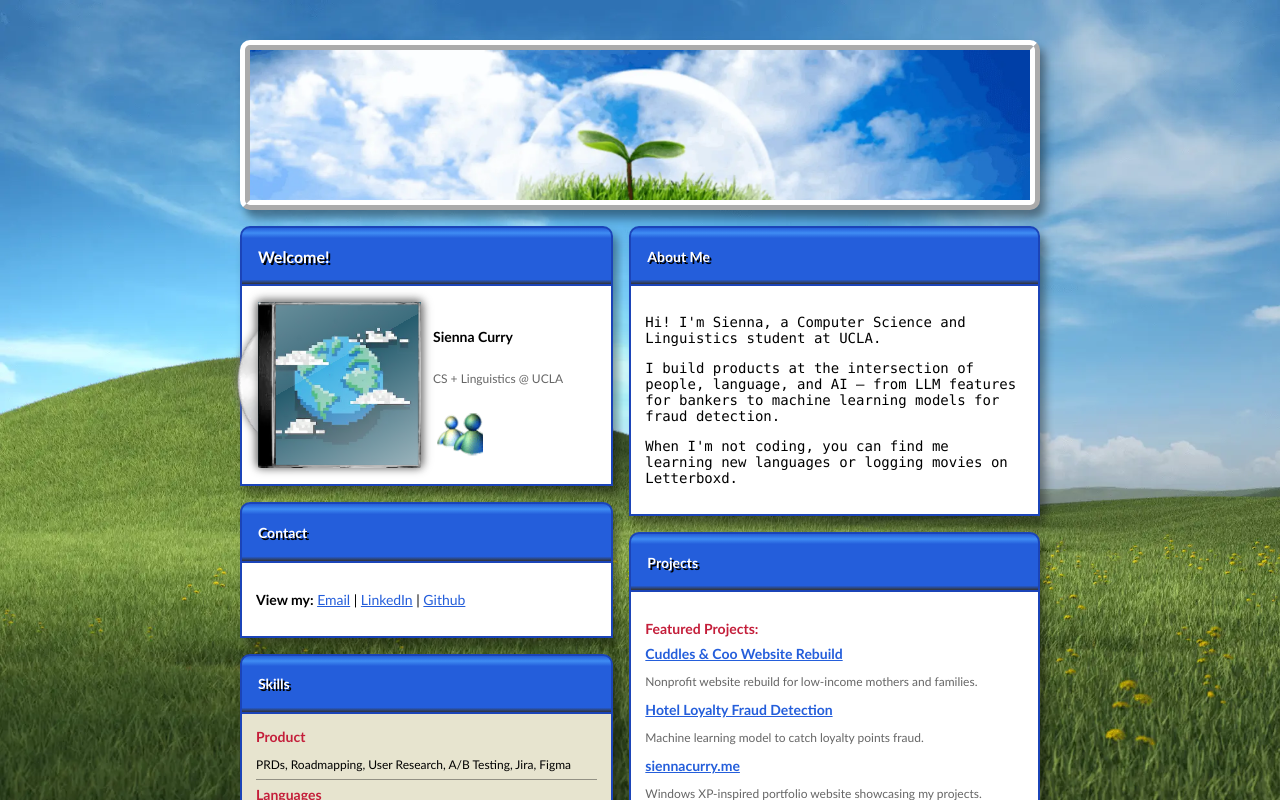
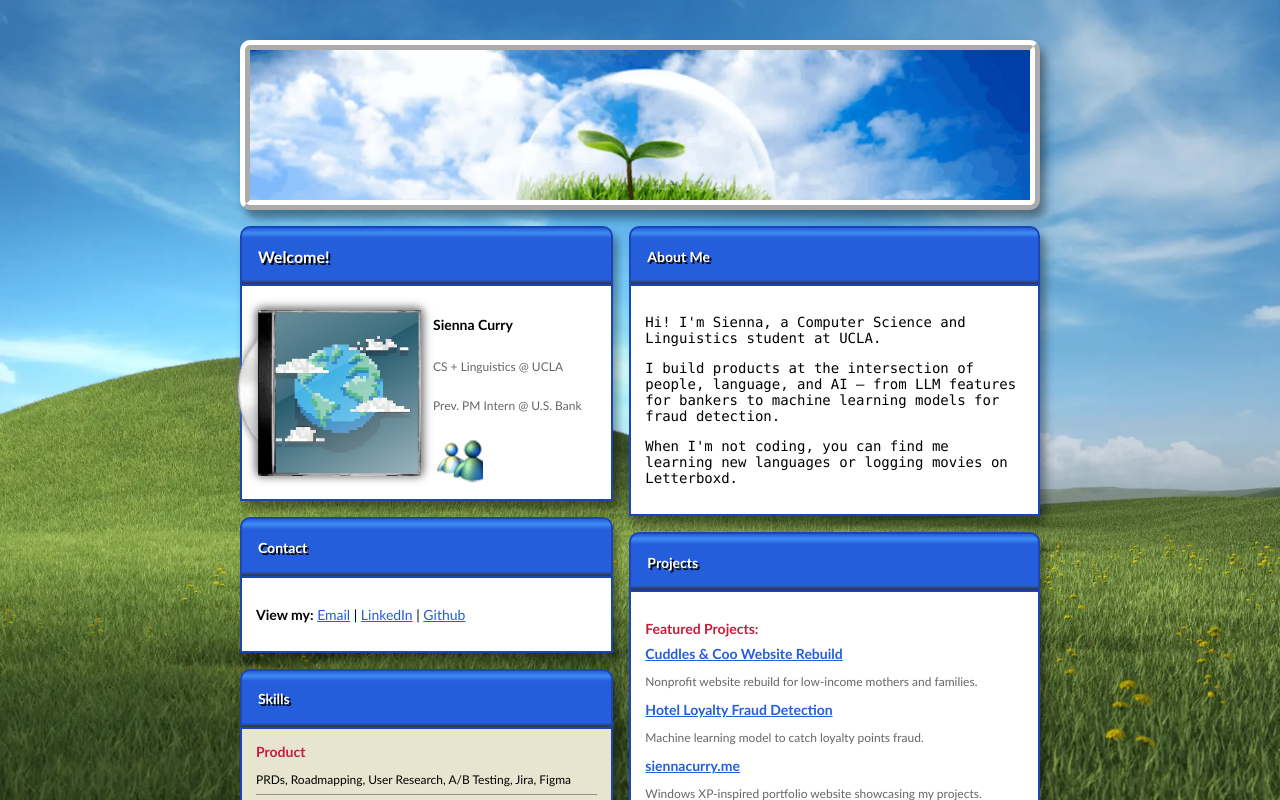
Before and after one commit to siennacurry/siennacurry-site, a Next.js app: page / in a window 1280 px wide. Shown: the top 800 px of the page. Built offline with nearby package versions, Linux system fonts and the light colour scheme.

Commit message:
Added U.S. Bank tagline to profile and fixed CD case stretching
- Added "Prev. PM Intern @ U.S. Bank" below the school tagline
- Centered the profile picture container so it no longer stretches
  to match the taller text column, which made the CD case extend
  below the earth image

```diff
--- a/src/app/page.js
+++ b/src/app/page.js
@@ -55,7 +55,7 @@ export default function Home() {
             <div className="panel-body">
               <div style={{ display: 'flex', gap: '0.75rem' }}>
                 {/* Profile Picture with CD effect */}
-                <div className="profile-pic-container" style={{ flexShrink: 0 }}>
+                <div className="profile-pic-container" style={{ flexShrink: 0, alignSelf: 'center' }}>
                   {/* Replace this with your actual profile image */}
                   <img
                     src="/images/pixelated-earth-planet-clouds.webp"
@@ -68,6 +68,7 @@ export default function Home() {
                 <div style={{ display: 'flex', flexDirection: 'column', justifyContent: 'center' }}>
                   <p style={{ fontWeight: 'bold', fontSize: '0.875rem' }}>Sienna Curry</p>
                   <p style={{ fontSize: '0.75rem', color: '#666' }}>CS + Linguistics @ UCLA</p>
+                  <p style={{ fontSize: '0.75rem', color: '#666' }}>Prev. PM Intern @ U.S. Bank</p>
                 {/* MSN Buddy Icon */}
                   <img
                     src="/images/blue-duo-spinning.gif"
```
